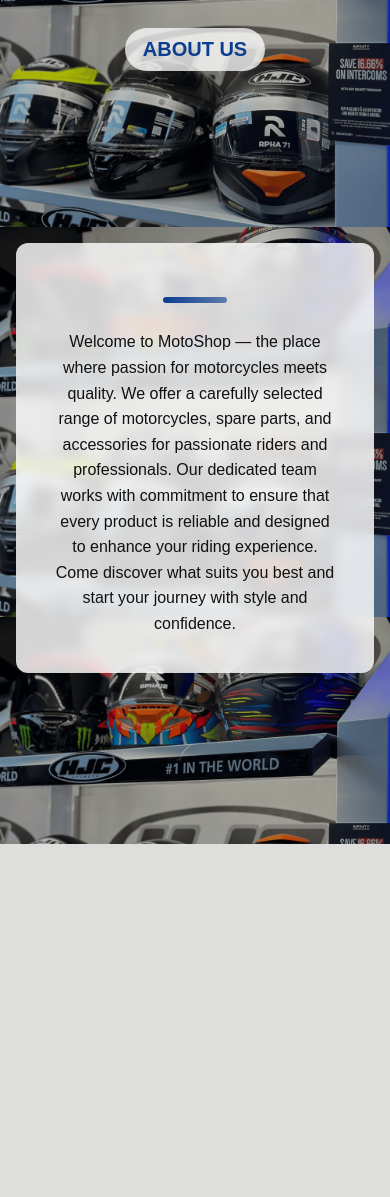
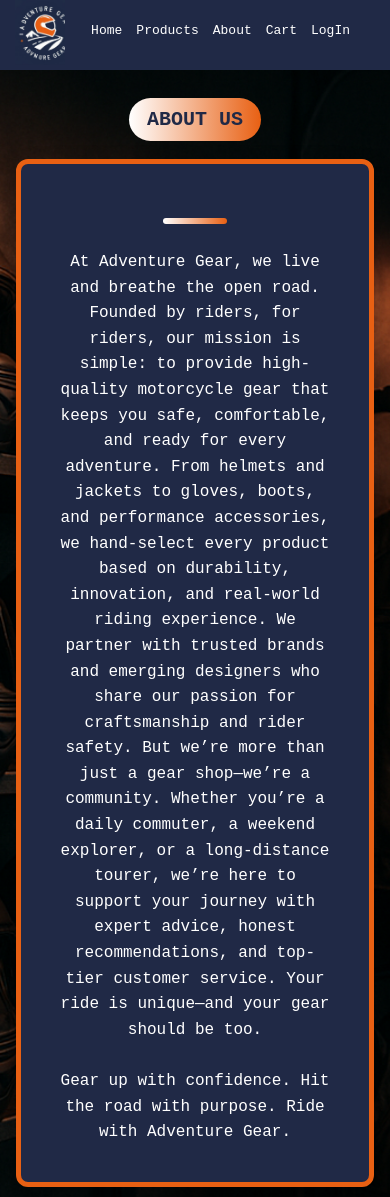
Before and after one commit to LeoSebaa/MotoGear, a PHP site: page /aboutus.html in a window 390 px wide. Before the commit the page ends 844 px from the top, so only its background shows below. Run offline with PHP 8.4, Linux system fonts and the light colour scheme.

Commit message:
about us e kom ndreq

```diff
--- a/aboutus.css
+++ b/aboutus.css
@@ -1,84 +1,272 @@
-  :root{
-      --darkblue: #0b3d91;
-      --card-bg: rgba(255,255,255,0.82);
-      --max-width: 900px;
-      --radius: 12px;
-    }
+  body {
+    margin: 0;
 
-    *{box-sizing: border-box}
-    html,body{
-      height:100%;
-      margin:0;
-      font-family: Arial, Helvetica, sans-serif;
-      color:#111;
-    }
 
- body{
-  background-image: url('aboutusimage.png');
-  background-size: contain;
-  background-position: center;
-  background-repeat: repeat;
-  background-attachment: fixed;
-  background-color: #000;
 }
 
-    .overlay{
-      position:fixed;
-      inset:0;
-      background:rgba(0,0,0,0.28);
-      pointer-events:none;
-    }
+.navigation{
+	width: 100%;
+    height: 150px;
+    background-color:#202946;
+    position:static;
 
-    header{
+
+
+}
+.navigation .logo{
+
+    height: 130px;
+    background: url(fotot/headerlogo.png) left/cover no-repeat;
+    display: block;
+    width: 130px;
+    font-size: 80px;
+    margin-left: 80px;
+    padding-top: 10px;
+
+
+}
+.navigation .nav{
+    float: right;
+    margin-top: -80px;
+    padding-right: 20px;
+    margin-right: 70px;
+
+}
+
+
+.nav a{
+    text-decoration: none;
+    padding-right: 20px;
+    font-size: 20px;
+    color: white;
+    font-family: 'Courier New', Courier, monospace;
+
+
+}
+
+.nav a:hover{
+    color: #e86013;
+
+}
+
+
+
+
+    .header-content{
       padding:28px 16px 8px;
       text-align:center;
       position:relative;
       z-index:2;
     }
 
-    header h1{
+    .header-content h1{
+      font-family: 'Courier New', Courier, monospace;
       margin:0;
       font-size:clamp(20px,3.5vw,34px);
-      color:var(--darkblue);
+      color:#202946;
       text-transform:uppercase;
-      background: rgba(255,255,255,0.75);
+      background:linear-gradient(90deg, white, #e86013);
       display:inline-block;
       padding:10px 18px;
       border-radius:999px;
     }
 
+    .image-background {
+      background: url(fotot/about\ us.png) center/cover no-repeat;
+      width:100%;
+    }
+
     main{
-      min-height: calc(100vh - 86px);
+
       display:flex;
       align-items:center;
       justify-content:center;
-      padding:32px 16px;
+      padding:10px 16px;
       position:relative;
       z-index:2;
     }
 
     .card{
       width:100%;
-      max-width:var(--max-width);
-      background:var(--card-bg);
-      border-radius:var(--radius);
+      max-width:700px;
+      background:#202946;
+      border-radius:12px;
       padding:36px;
       text-align:center;
       backdrop-filter: blur(6px);
+      border: 5px #e86013  solid;
+
+    box-shadow: 0 12px 25px rgba(0,0,0,0.25);
     }
 
     .card p{
       margin:0 auto;
       line-height:1.6;
       font-size:clamp(16px,1.8vw,18px);
-      color:#111;
+      color:white;
       max-width:74ch;
+      font-family: 'Courier New', Courier, monospace;
     }
 
     .sep{
       height:6px;
       width:64px;
-      background:linear-gradient(90deg,var(--darkblue), rgba(11,61,145,0.6));
+      background:linear-gradient(90deg,white,#e86013 );
       margin:18px auto 26px;
       border-radius:4px;
+
     }
+
+
+
+
+
+
+
+
+
+
+
+@media (max-width: 800px) {
+    .navigation{
+	width: 100%;
+    height: 120px;
+    background-color:#202946;
+
+    }
+
+
+.navigation .logo{
+
+    height: 100px;
+    background: url(fotot/headerlogo.png) left/cover no-repeat;
+    display: block;
+    width: 100px;
+    margin-left: 50px;
+    padding-top: 15px;
+
+
+}
+.navigation .nav{
+    float: right;
+    margin-top: -70px;
+
+    margin-right: 20px;
+
+}
+
+
+.nav a{
+    text-decoration: none;
+    padding-right: 10px;
+    font-size: 20px;
+    color: white;
+
+
+}
+
+
+
+
+}
+
+
+
+       @media (max-width: 650px) {
+    .navigation{
+	width: 100%;
+    height: 100px;
+    background-color:#202946;
+
+    }
+
+
+.navigation .logo{
+
+    height: 80px;
+    background: url(fotot/headerlogo.png) left/cover no-repeat;
+    display: block;
+    width: 80px;
+
+    margin-left: 50px;
+    padding-top: 15px;
+
+
+}
+.navigation .nav{
+    float: right;
+    margin-top: -60px;
+
+    margin-right: 20px;
+
+}
+
+
+.nav a{
+    text-decoration: none;
+    padding-right: 10px;
+    font-size: 17px;
+    color: white;
+
+
+}
+
+}
+
+
+
+
+
+
+
+
+
+
+
+
+
+
+
+
+
+
+     @media (max-width: 500px) {
+    .navigation{
+	width: 100%;
+    height: 70px;
+    background-color:#202946;
+
+
+
+}
+.navigation .logo{
+
+    height: 50px;
+    background: url(fotot/headerlogo.png) left/cover no-repeat;
+    display: block;
+    width: 50px;
+
+    margin-left: 15px;
+    padding-top: 15px;
+
+
+}
+.navigation .nav{
+    float: right;
+    margin-top: -45px;
+
+    margin-right: 10px;
+
+}
+
+
+.nav a{
+    text-decoration: none;
+    padding-right: 10px;
+    font-size: 13px;
+    color: white;
+
+
+}
+
+     }
--- a/aboutus.html
+++ b/aboutus.html
@@ -5,26 +5,42 @@
   <meta name="viewport" content="width=device-width, initial-scale=1">
   <title>About Us - MotoShop</title>
   <link rel="stylesheet" href="aboutus.css">
-  <style>
-
-  </style>
 </head>
 <body>
+  <header class="navigation">
+    <div class="logo" ></div>
+    <nav  class="nav" >
+      <a href="home.html" >Home</a>
+      <a href="@">Products</a>
+      <a href="aboutus.html">About</a>
+      <a href="@">Cart</a>
+      <a href="logInPage.html">LogIn</a>
 
-  <div class="overlay"></div>
 
-  <header>
+    </nav>
+    </header>
+
+<div class="image-background">
+  <div class="header-content">
     <h1>about us</h1>
-  </header>
+  </div>
 
   <main>
     <section class="card">
       <div class="sep"></div>
       <p>
-       Welcome to MotoShop — the place where passion for motorcycles meets quality. We offer a carefully selected range of motorcycles, spare parts, and accessories for passionate riders and professionals. Our dedicated team works with commitment to ensure that every product is reliable and designed to enhance your riding experience. Come discover what suits you best and start your journey with style and confidence.
+       At Adventure Gear, we live and breathe the open road. Founded by riders, for riders, our mission is simple: to provide high-quality motorcycle gear that keeps you safe, comfortable, and ready for every adventure.
+
+From helmets and jackets to gloves, boots, and performance accessories, we hand-select every product based on durability, innovation, and real-world riding experience. We partner with trusted brands and emerging designers who share our passion for craftsmanship and rider safety.
+
+But we’re more than just a gear shop—we’re a community. Whether you’re a daily commuter, a weekend explorer, or a long-distance tourer, we’re here to support your journey with expert advice, honest recommendations, and top-tier customer service.
+
+Your ride is unique—and your gear should be too. <br><br>
+Gear up with confidence. Hit the road with purpose. Ride with Adventure Gear.
       </p>
     </section>
   </main>
+</div>
 
 </body>
 </html>
```
Also changed, not shown: fotot/A motorcycle apparel and accessories store.png (added), fotot/about us.png (added).
